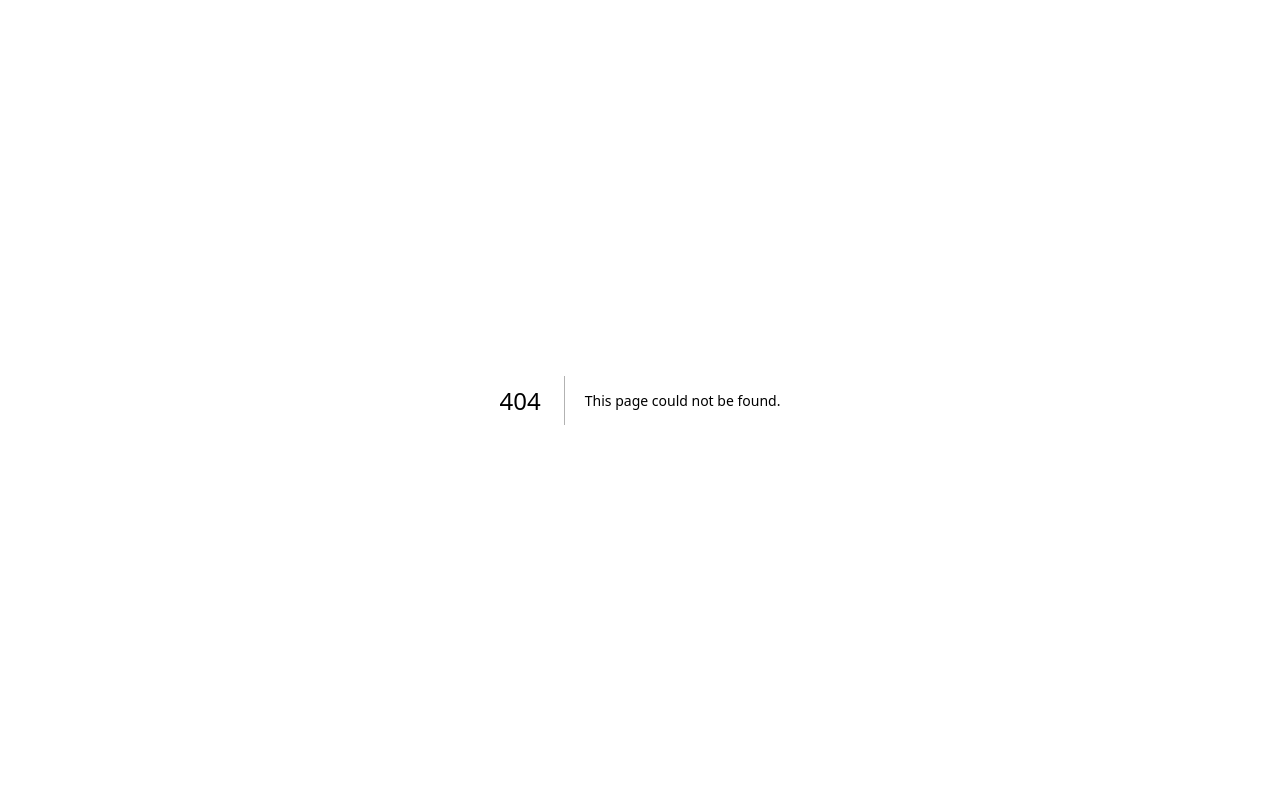
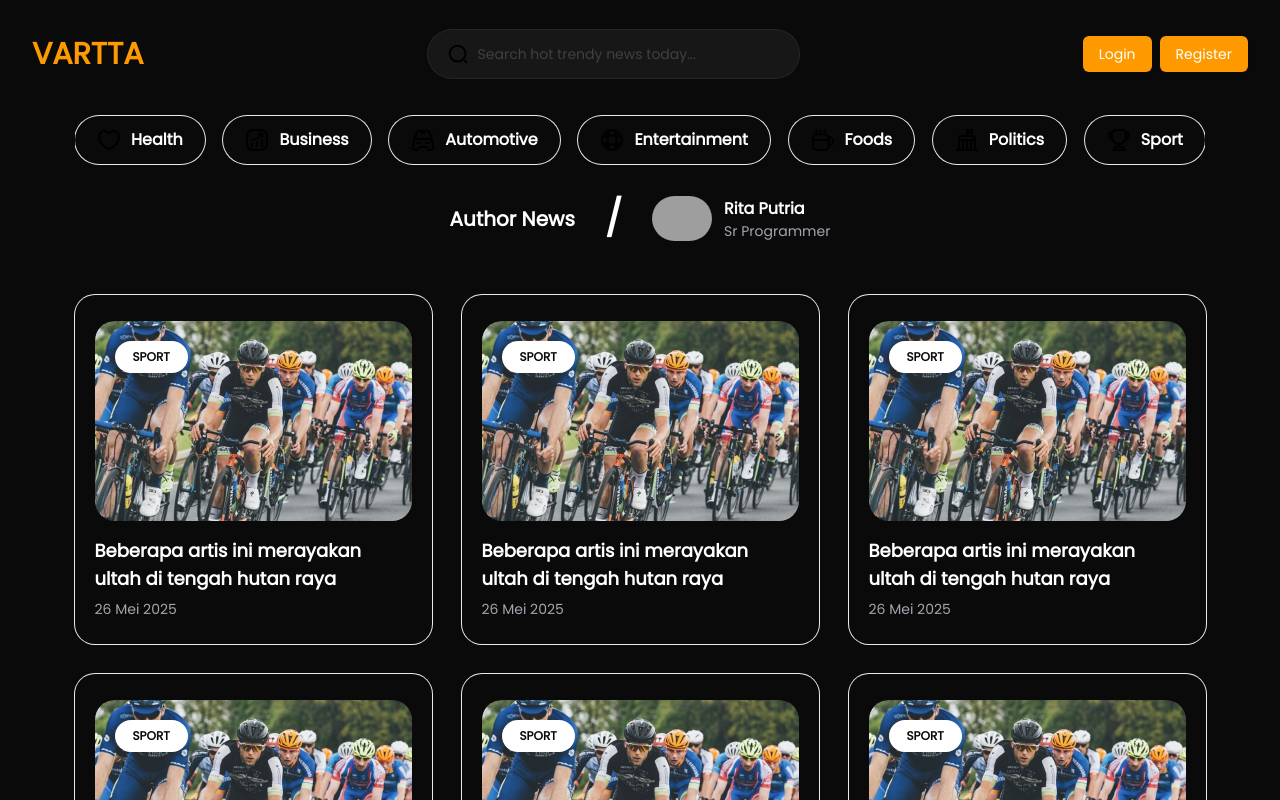
Before and after one commit to MuhammadFirgan/Vartta, a Next.js app: page /author/1 in a window 1280 px wide. Before the commit this address had no page. Shown: the top 800 px of the page. Built offline with nearby package versions, Linux system fonts and the light colour scheme; grey boxes are pictures that could not be loaded.

Commit message:
feat: finish author page

```diff
--- /dev/null
+++ b/app/(root)/author/[username]/page.tsx
@@ -0,0 +1,116 @@
+import PostCard from "@/components/shared/PostCard"
+import Image from "next/image"
+
+
+export default async function page({
+    params,
+  }: {
+    params: Promise<{ username: string }>
+  }) {
+    const { username } = await params
+  return (
+    <section id="author-news" className="mx-auto flex w-full flex-col items-center gap-[30px] pb-14">
+        <div className="flex gap-[30px] items-center justify-center px-8 py-6">
+            <h1 className="text-center text-sm md:text-xl font-bold">Author News</h1>
+            <div className="text-center text-[36px] font-bold leading-[45px]">/</div>
+            <div className="flex gap-3 items-center">
+                <div className="w-[60px] overflow-hidden shrink-0 rounded-full">
+                    <Image width={24} height={24} src="/photos/author-news-profile.svg" className="md:w-full md:h-full object-cover w-10 h-10" alt="photos" />
+                </div>
+                <div className="flex flex-col">
+                    <p className="font-semibold text-sm md:text-base">Rita Putria</p>
+                    <p className="text-[#A3A6AE] text-sm">Sr Programmer</p>
+                </div>
+            </div>
+        </div>
+        <div className="flex flex-wrap gap-[30px] focus:ring-maga-orange justify-center">
+            <PostCard title='Beberapa artis ini merayakan ultah di tengah hutan raya' image="thumbnail-1" category='SPORT' createdAt='26 Mei 2025' />
+            <PostCard title='Beberapa artis ini merayakan ultah di tengah hutan raya' image="thumbnail-1" category='SPORT' createdAt='26 Mei 2025' />
+            <PostCard title='Beberapa artis ini merayakan ultah di tengah hutan raya' image="thumbnail-1" category='SPORT' createdAt='26 Mei 2025' />
+            <PostCard title='Beberapa artis ini merayakan ultah di tengah hutan raya' image="thumbnail-1" category='SPORT' createdAt='26 Mei 2025' />
+            <PostCard title='Beberapa artis ini merayakan ultah di tengah hutan raya' image="thumbnail-1" category='SPORT' createdAt='26 Mei 2025' />
+            <PostCard title='Beberapa artis ini merayakan ultah di tengah hutan raya' image="thumbnail-1" category='SPORT' createdAt='26 Mei 2025' />
+            {/* <a href="#">
+                <div className="flex max-w-[357px] flex-col gap-4 rounded-[20px] px-5 py-[26px] ring-1 ring-[#E8EBF4] transition-all duration-300 hover:ring-2 hover:ring-maga-orange">
+                    <div className="relative flex">
+                        <div className="absolute left-5 top-5 flex max-h-[34px] w-fit items-center justify-center rounded-full bg-white px-[18px] py-2">
+                            <span className="text-center text-xs font-bold">ENTERTAINMENT</span>
+                        </div>
+                        <div className="h-[200px] w-full overflow-hidden rounded-[20px]">
+                            <img className="h-full w-full object-cover" src="assets/images/thumbnails/thumbnail-1.png" alt="" />
+                        </div>
+                    </div>
+                    <div className="flex max-h-[81px] w-full flex-col gap-[6px]">
+                        <h2 className="text-balance text-lg font-bold">Beberapa artis ini merayakan ultah di tengah hutan raya</h2>
+                        <p className="text-sm text-[#A3A6AE]">12 Jun, 2024</p>
+                    </div>
+                </div>
+            </a>
+            <a href="#">
+                <div className="flex max-w-[357px] flex-col gap-4 rounded-[20px] px-5 py-[26px] ring-1 ring-[#E8EBF4] transition-all duration-300 hover:ring-2 hover:ring-maga-orange">
+                    <div className="relative flex">
+                        <div className="absolute left-5 top-5 flex max-h-[34px] w-fit items-center justify-center rounded-full bg-white px-[18px] py-2">
+                            <span className="text-center text-xs font-bold">POLITIC</span>
+                        </div>
+                        <div className="h-[200px] w-full overflow-hidden rounded-[20px]">
+                            <img className="h-full w-full object-cover" src="assets/images/thumbnails/thumbnail-2.png" alt="" />
+                        </div>
+                    </div>
+                    <div className="flex max-h-[81px] w-full flex-col gap-[6px]">
+                        <h2 className="text-balance text-lg font-bold">Terjadi demo pada ibu kota jakarta membuat macet parah</h2>
+                        <p className="text-sm text-[#A3A6AE]">12 Jun, 2024</p>
+                    </div>
+                </div>
+            </a>
+            <a href="#">
+                <div className="flex max-w-[357px] flex-col gap-4 rounded-[20px] px-5 py-[26px] ring-1 ring-[#E8EBF4] transition-all duration-300 hover:ring-2 hover:ring-maga-orange">
+                    <div className="relative flex">
+                        <div className="absolute left-5 top-5 flex max-h-[34px] w-fit items-center justify-center rounded-full bg-white px-[18px] py-2">
+                            <span className="text-center text-xs font-bold">SPORT</span>
+                        </div>
+                        <div className="h-[200px] w-full overflow-hidden rounded-[20px]">
+                            <img className="h-full w-full object-cover" src="assets/images/thumbnails/thumbnail-3.png" alt="" />
+                        </div>
+                    </div>
+                    <div className="flex max-h-[81px] w-full flex-col gap-[6px]">
+                        <h2 className="text-balance text-lg font-bold">Bersepeda dapat membuat diri menjadi lebih baik lagi</h2>
+                        <p className="text-sm text-[#A3A6AE]">12 Jun, 2024</p>
+                    </div>
+                </div>
+            </a>
+            <a href="#">
+                <div className="flex max-w-[357px] flex-col gap-4 rounded-[20px] px-5 py-[26px] ring-1 ring-[#E8EBF4] transition-all duration-300 hover:ring-2 hover:ring-maga-orange">
+                    <div className="relative flex">
+                        <div className="absolute left-5 top-5 flex max-h-[34px] w-fit items-center justify-center rounded-full bg-white px-[18px] py-2">
+                            <span className="text-center text-xs font-bold">SPORT</span>
+                        </div>
+                        <div className="h-[200px] w-full overflow-hidden rounded-[20px]">
+                            <img className="h-full w-full object-cover" src="assets/images/thumbnails/thumbnail-4.png" alt="" />
+                        </div>
+                    </div>
+                    <div className="flex max-h-[81px] w-full flex-col gap-[6px]">
+                        <h2 className="text-balance text-lg font-bold">Bersepeda dapat membuat diri menjadi lebih baik lagi</h2>
+                        <p className="text-sm text-[#A3A6AE]">12 Jun, 2024</p>
+                    </div>
+                </div>
+            </a>
+            <a href="#">
+                <div className="flex max-w-[357px] flex-col gap-4 rounded-[20px] px-5 py-[26px] ring-1 ring-[#E8EBF4] transition-all duration-300 hover:ring-2 hover:ring-maga-orange">
+                    <div className="relative flex">
+                        <div className="absolute left-5 top-5 flex max-h-[34px] w-fit items-center justify-center rounded-full bg-white px-[18px] py-2">
+                            <span className="text-center text-xs font-bold">ENTERNAINMENT</span>
+                        </div>
+                        <div className="h-[200px] w-full overflow-hidden rounded-[20px]">
+                            <img className="h-full w-full object-cover" src="assets/images/thumbnails/thumbnail-5.png" alt="" />
+                        </div>
+                    </div>
+                    <div className="flex max-h-[81px] w-full flex-col gap-[6px]">
+                        <h2 className="text-balance text-lg font-bold">Beberapa artis ini merayakan ultah di tengah hutan raya</h2>
+                        <p className="text-sm text-[#A3A6AE]">12 Jun, 2024</p>
+                    </div>
+                </div>
+            </a> */}
+        </div>
+    </section>
+  )
+}
--- a/app/(root)/post/[slug]/page.tsx
+++ b/app/(root)/post/[slug]/page.tsx
@@ -18,7 +18,7 @@ export default async function Page({
                         <Image width={30} height={30} src="/photos/profile-7.png" alt="image" className="object-cover w-full h-full" />
                     </div>
                     <div>
-                        <h5 className="font-semibold text-start text-sm leading-[21px]">Rita Putria</h5>
+                        <Link href="/author/halo" className="font-semibold text-start text-sm leading-[21px]">Rita Putria</Link>
                         <p className="text-xs leading-[18px] text-[#A3A6AE]">Sr Programmer</p>
                     </div>
                 </div>
```
